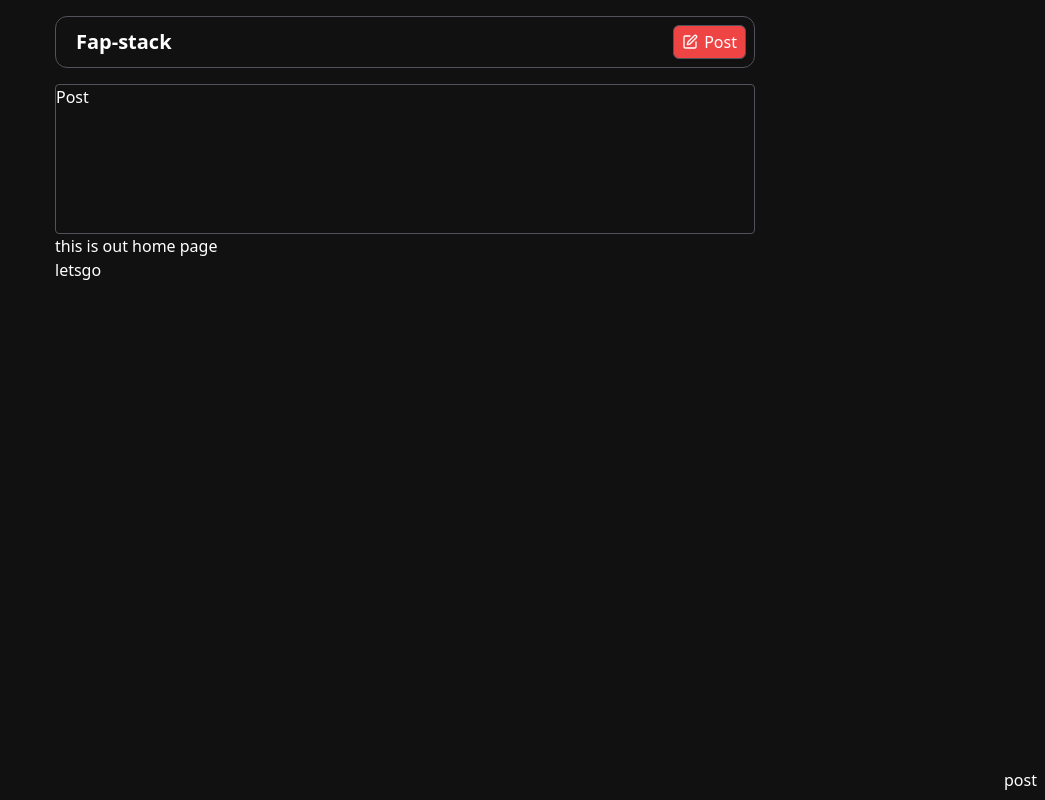
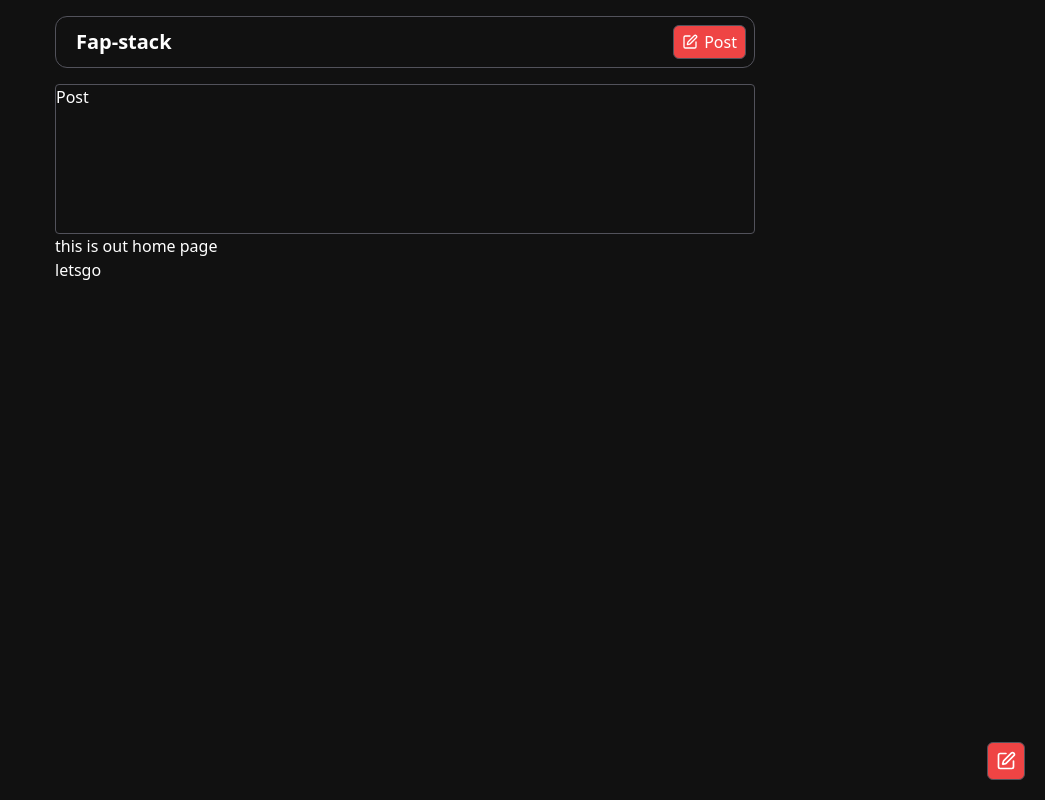
Before and after one commit to rinkitadhana/Fap-stack, a React (Vite) app in the folder client/: page / in a window 1280 px wide. Shown: the whole page, without its empty margins (235-1280 px from the left). Built offline with nearby package versions, Linux system fonts and the light colour scheme.

Commit message:
post button completed

```diff
--- a/client/src/Components/PostButtom.tsx
+++ b/client/src/Components/PostButtom.tsx
@@ -1,5 +1,14 @@
+import { LuSquarePen } from "react-icons/lu"
+
 const PostButtom = () => {
-  return <button className=" fixed right-2 bottom-2">post</button>
+  return (
+    <button
+      title="post"
+      className=" fixed right-5 bottom-5 text-xl border border-zinc-600 rounded-md p-2 bg-red-500 hover:bg-transparent transition-colors duration-200 select-none"
+    >
+      <LuSquarePen />
+    </button>
+  )
 }
 
 export default PostButtom
```
